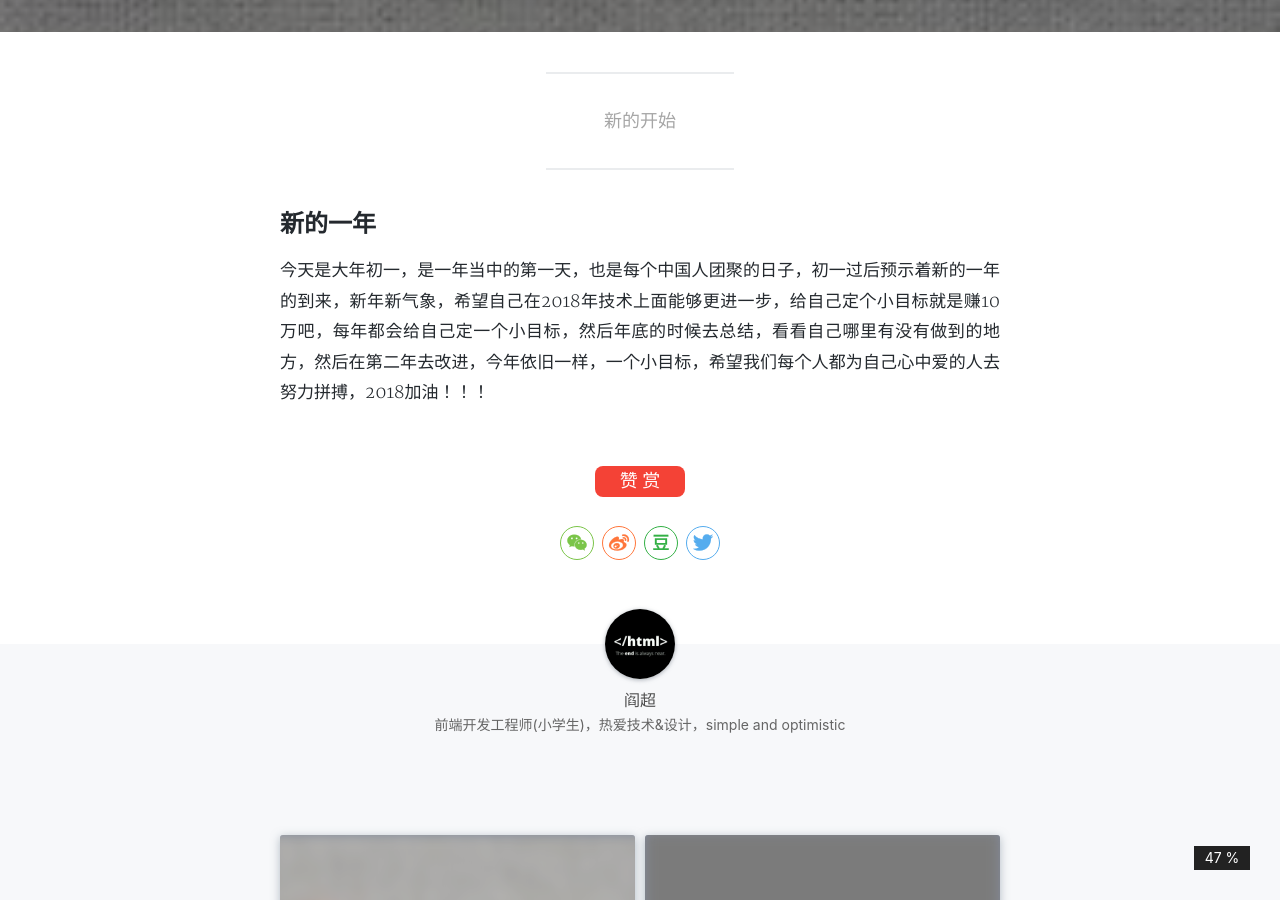
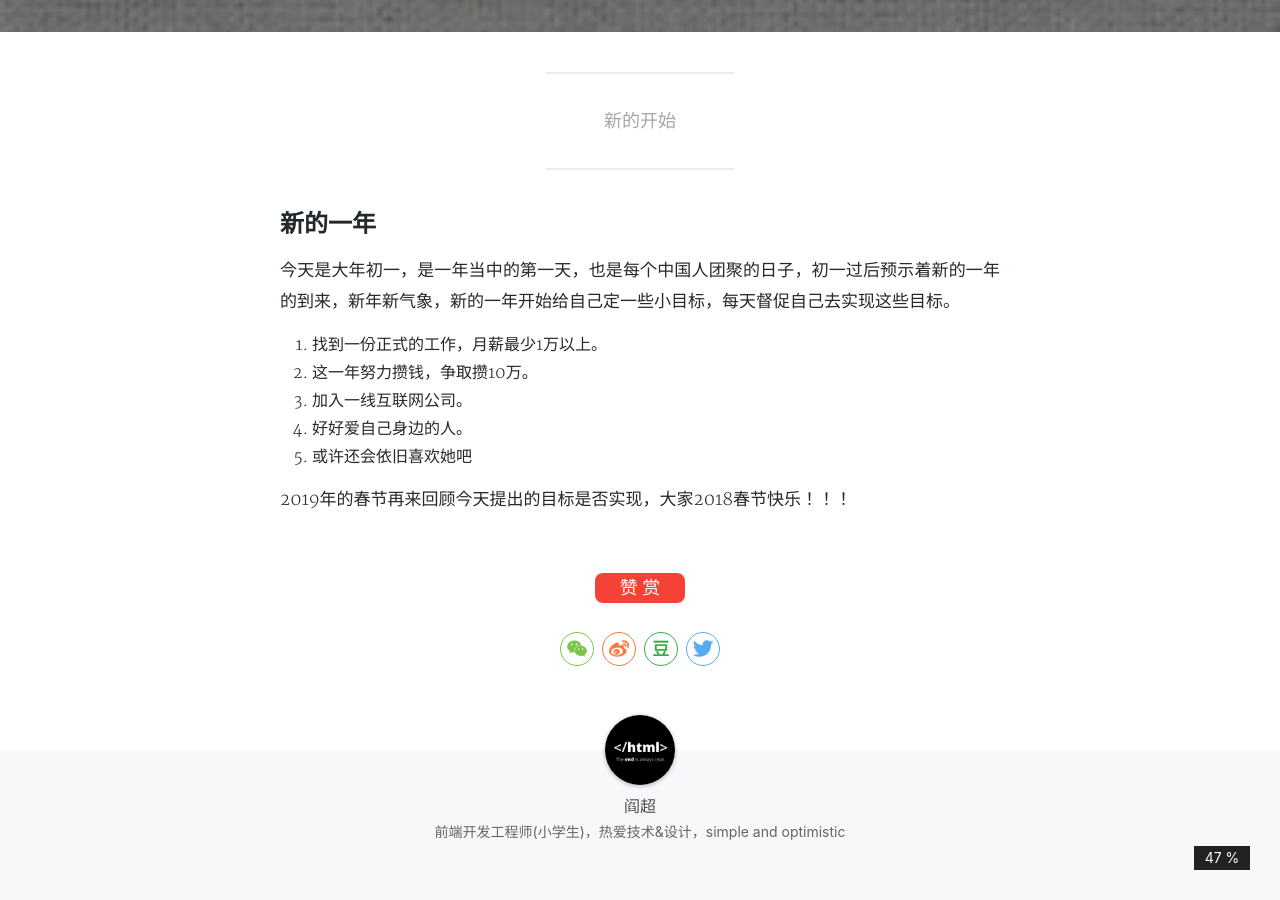
Before and after one commit to BinaryCaptain/BinaryCaptain.github.io, a Jekyll site: the page built from _posts/2018-02-16-new-start.md, in a window 1280 px wide and 900 px high, scrolled down 428 px. Built offline with Jekyll 4.4.1, drawn with Linux system fonts in a browser that asks for light colours; nearby versions of some CDN libraries; comment, search, counter and statistics services are not loaded; a style sheet for code colours, icons or effects is not loaded.

Commit message:
update new-start

```diff
--- a/_posts/2018-02-16-new-start.md
+++ b/_posts/2018-02-16-new-start.md
@@ -14,4 +14,12 @@ subtitle: '新的开始'
 
 
 ## 新的一年
-今天是大年初一，是一年当中的第一天，也是每个中国人团聚的日子，初一过后预示着新的一年的到来，新年新气象，希望自己在2018年技术上面能够更进一步，给自己定个小目标就是赚10万吧，每年都会给自己定一个小目标，然后年底的时候去总结，看看自己哪里有没有做到的地方，然后在第二年去改进，今年依旧一样，一个小目标，希望我们每个人都为自己心中爱的人去努力拼搏，2018加油！！！
+今天是大年初一，是一年当中的第一天，也是每个中国人团聚的日子，初一过后预示着新的一年的到来，新年新气象，新的一年开始给自己定一些小目标，每天督促自己去实现这些目标。
+
+1. 找到一份正式的工作，月薪最少1万以上。
+2. 这一年努力攒钱，争取攒10万。
+3. 加入一线互联网公司。
+4. 好好爱自己身边的人。
+5. 或许还会依旧喜欢她吧
+
+2019年的春节再来回顾今天提出的目标是否实现，大家2018春节快乐！！！
```
